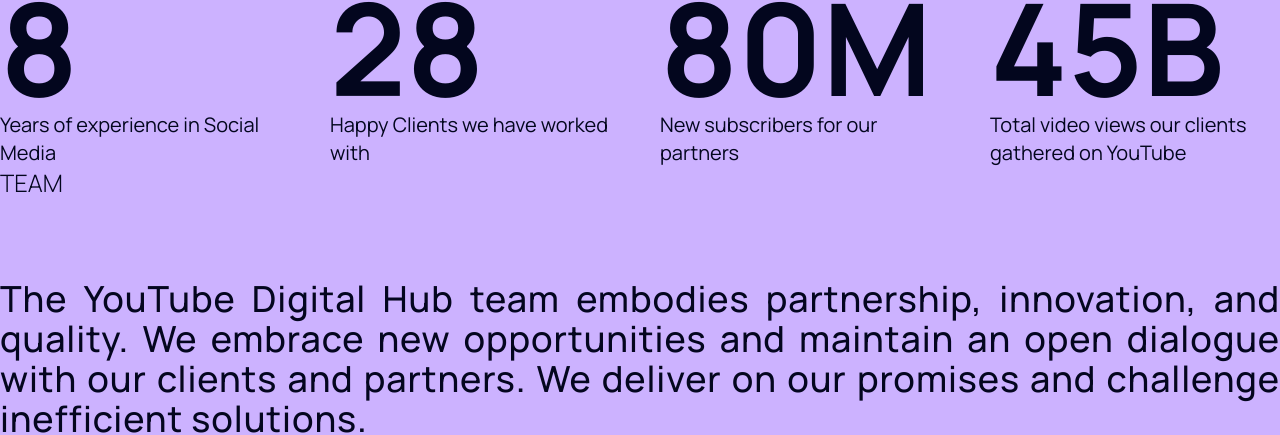
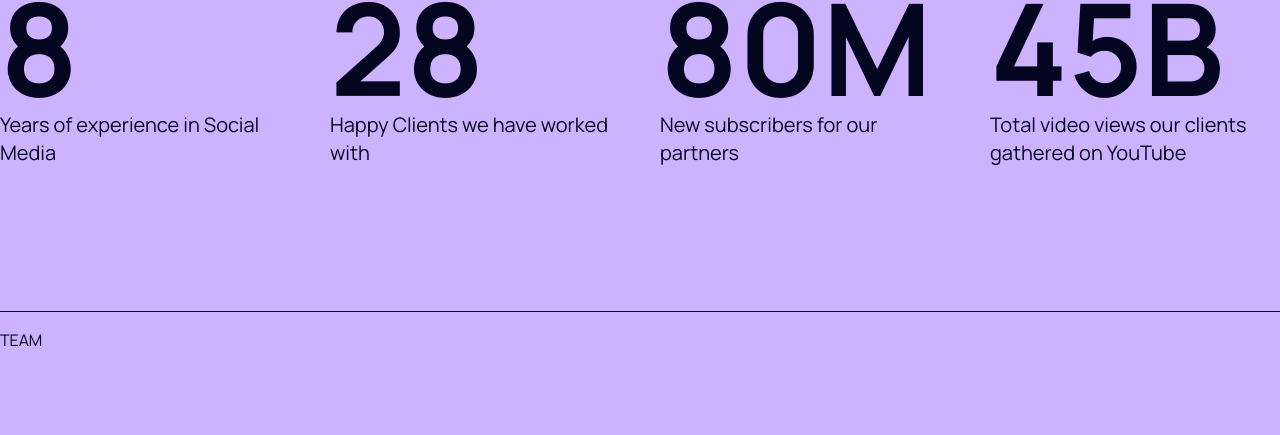
Before and after one commit to DaKU720/agency-template, a React (Create React App) app: page /homepage in a window 1280 px wide. Shown: the part 1485-1920 px from the top of the page. Built offline with nearby package versions, Linux system fonts and the light colour scheme.

Commit message:
created team topline

```diff
--- a/src/components/organisms/Team.js
+++ b/src/components/organisms/Team.js
@@ -33,8 +33,10 @@
 
 const Team = () => {
     return (
-        <section className="text-start">
-            <h2 className="text-2xl font-thin mb-4">TEAM</h2>
+        <section id="team" className="text-start">
+            <div className="w-full mt-[9rem] border-t pt-4 border-agencyBlack">
+                <h2>TEAM</h2>
+            </div>
 
             <p className="self-stretch text-justify mt-[5rem] mb-12 text-xl md:text-2xl lg:text-4xl leading-relaxed tracking-wide font-medium text-agencyTextColor">
                 The YouTube Digital Hub team embodies partnership, innovation, and quality. We
```
